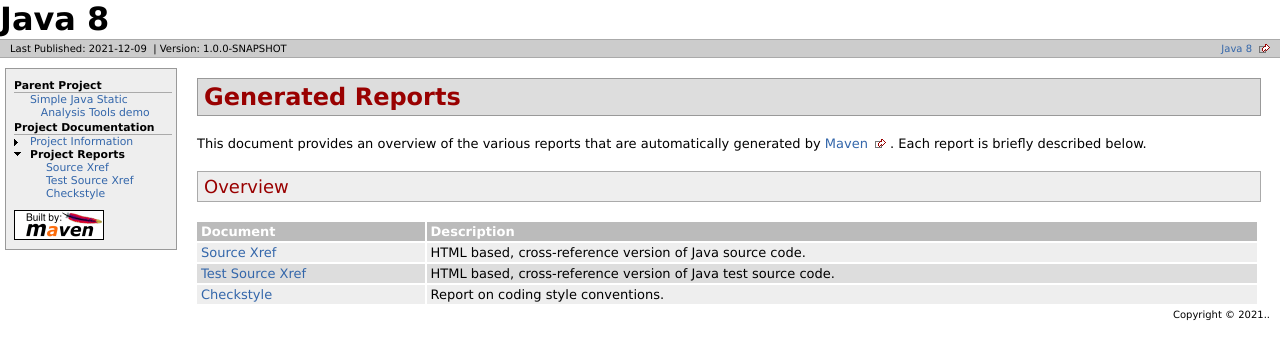
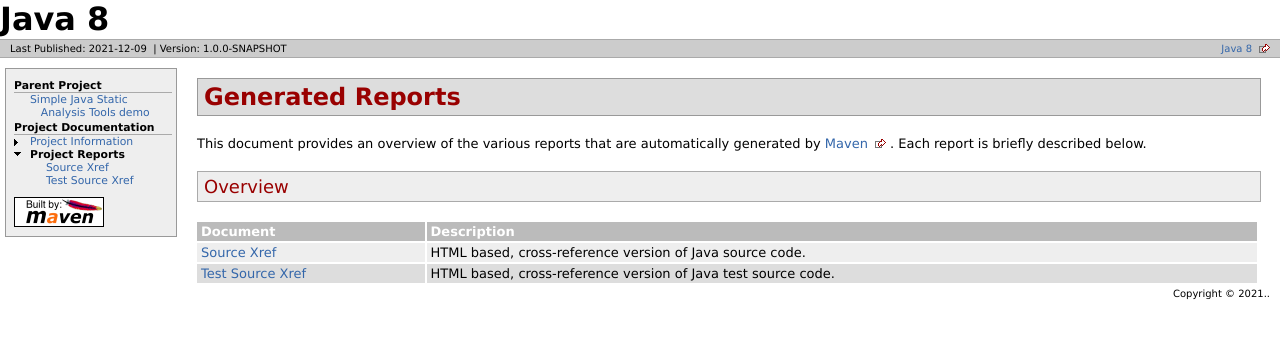
Before and after one commit to devsectimes/all_static_tools_demo, a plain HTML site: page java8/project-reports.html in a window 1280 px wide. Drawn offline with Linux system fonts and the light colour scheme.

Commit message:
Creating site for 1.0.0-SNAPSHOT

```diff
--- a/java8/project-reports.html
+++ b/java8/project-reports.html
@@ -46,7 +46,6 @@
       <ul>
        <li class="none"><a href="xref/index.html" title="Source Xref">Source Xref</a></li>
        <li class="none"><a href="xref-test/index.html" title="Test Source Xref">Test Source Xref</a></li>
-       <li class="none"><a href="checkstyle.html" title="Checkstyle">Checkstyle</a></li>
       </ul></li>
     </ul>
       <a href="http://maven.apache.org/" title="Built by Maven" class="poweredBy">
@@ -69,10 +68,7 @@
 <td>HTML based, cross-reference version of Java source code.</td></tr>
 <tr class="a">
 <td><a href="xref-test/index.html">Test Source Xref</a></td>
-<td>HTML based, cross-reference version of Java test source code.</td></tr>
-<tr class="b">
-<td><a href="checkstyle.html">Checkstyle</a></td>
-<td>Report on coding style conventions.</td></tr></table></section></section>
+<td>HTML based, cross-reference version of Java test source code.</td></tr></table></section></section>
       </div>
     </div>
     <div class="clear">
```
